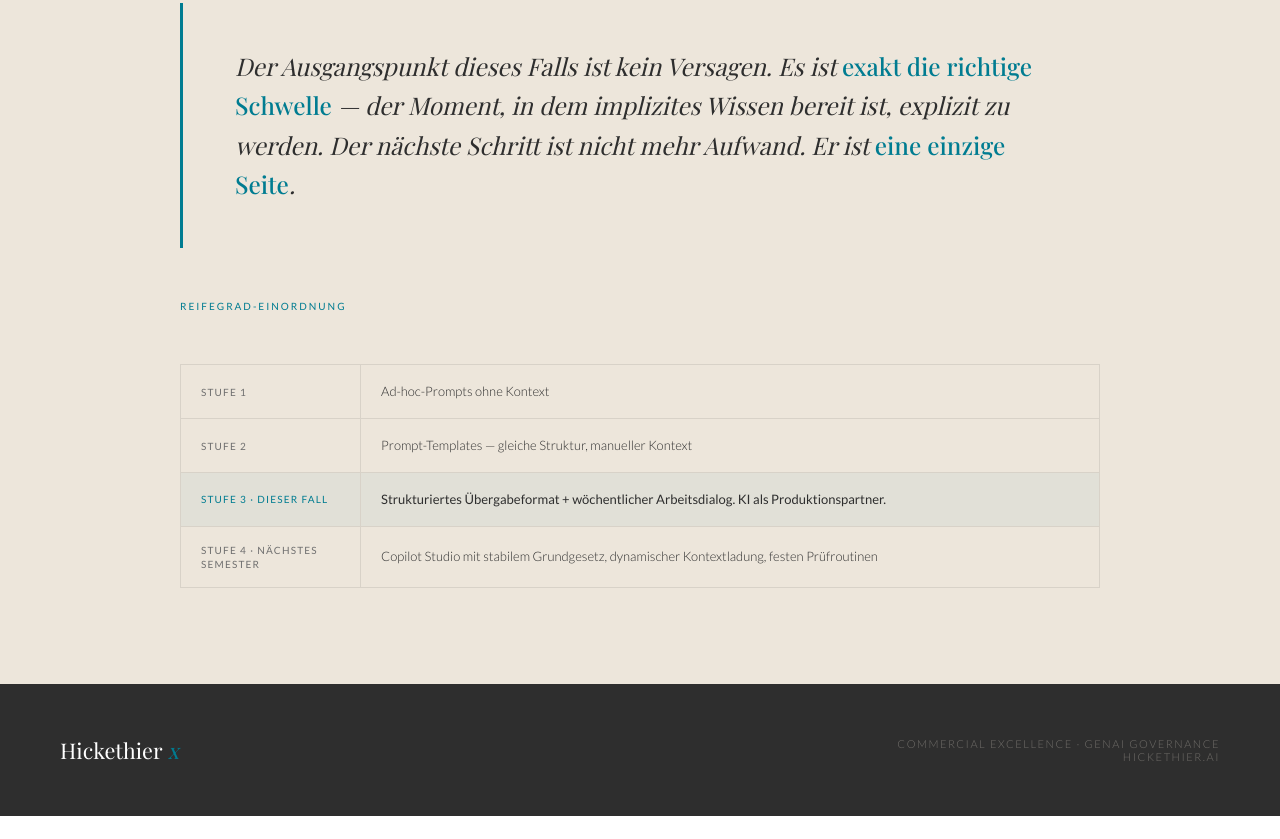
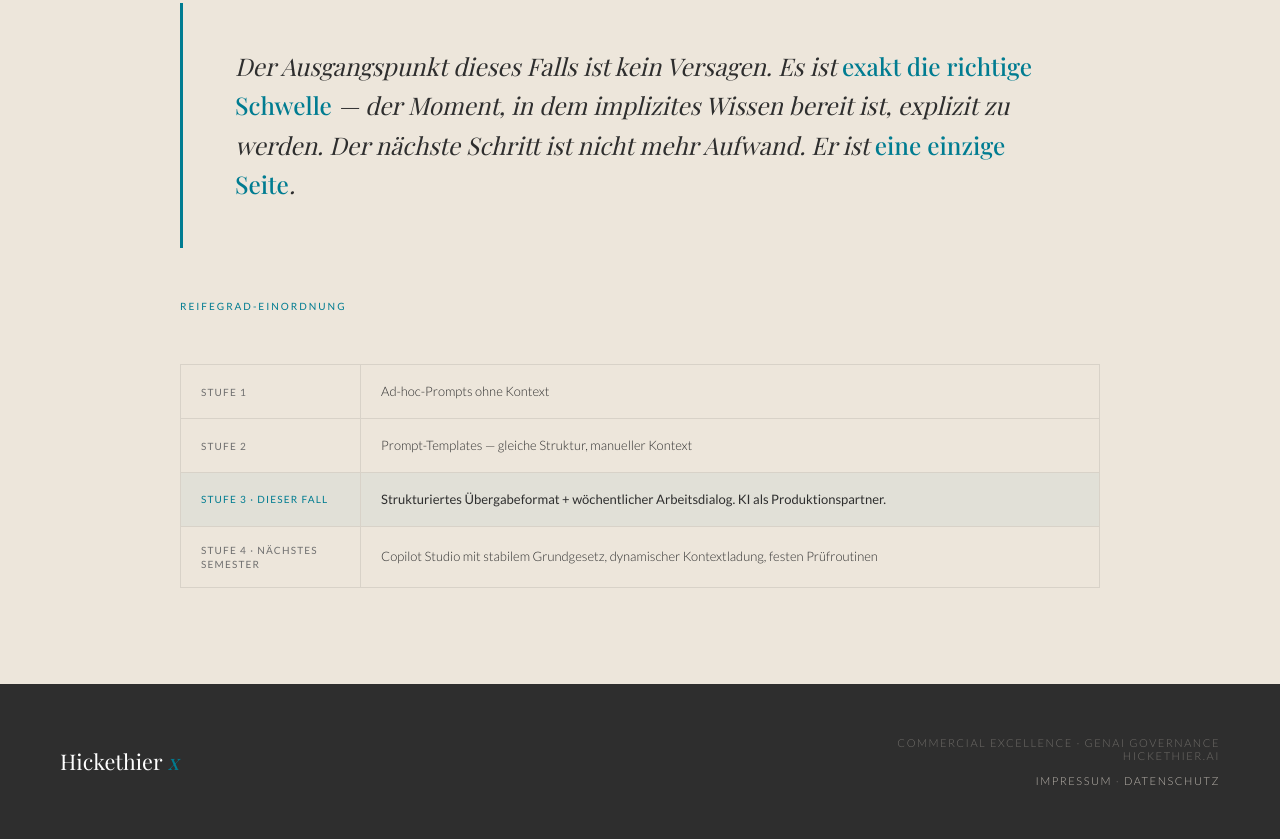
Before and after one commit to A-spec-stack/lerncase-ki-dozentin, a plain HTML site: page index.html in a window 1280 px wide. Shown: the part 8169-9008 px from the top of the page. Before the commit the page ends 8985 px from the top, so only its background shows below. Drawn offline with nearby package versions, Linux system fonts and the light colour scheme; a web font is replaced by a local one.

Commit message:
Footer: Links zu Impressum und Datenschutz ergaenzt

```diff
--- a/index.html
+++ b/index.html
@@ -437,6 +437,9 @@ footer {
 .footer-brand { font-family: 'Playfair Display', serif; font-size: 1.35rem; font-weight: 400; color: var(--white); }
 .footer-brand em { font-style: italic; color: var(--petrol); }
 .footer-sub { font-size: 11px; font-weight: 300; color: rgba(237,230,219,0.35); letter-spacing: 0.14em; text-transform: uppercase; text-align: right; }
+.footer-legal { margin-top: 12px; }
+.footer-legal a { color: rgba(237,230,219,0.75); text-decoration: none; }
+.footer-legal a:hover, .footer-legal a:focus-visible { color: var(--white); text-decoration: underline; }
 
 /* ── ANIMATION ── */
 .fade { opacity:0; transform:translateY(20px); transition: opacity 0.7s ease, transform 0.7s ease; }
@@ -831,7 +834,9 @@ footer {
 <!-- FOOTER -->
 <footer>
   <div class="footer-brand">Hickethier <em>x</em></div>
-  <div class="footer-sub">Commercial Excellence · GenAI Governance<br>hickethier.ai</div>
+  <div class="footer-sub">Commercial Excellence · GenAI Governance<br>hickethier.ai
+    <nav class="footer-legal" aria-label="Rechtliches"><a href="https://hickethier.ai/impressum" target="_top">Impressum</a> · <a href="https://hickethier.ai/datenschutzerklaerung" target="_top">Datenschutz</a></nav>
+  </div>
 </footer>
 
 <script>
```
